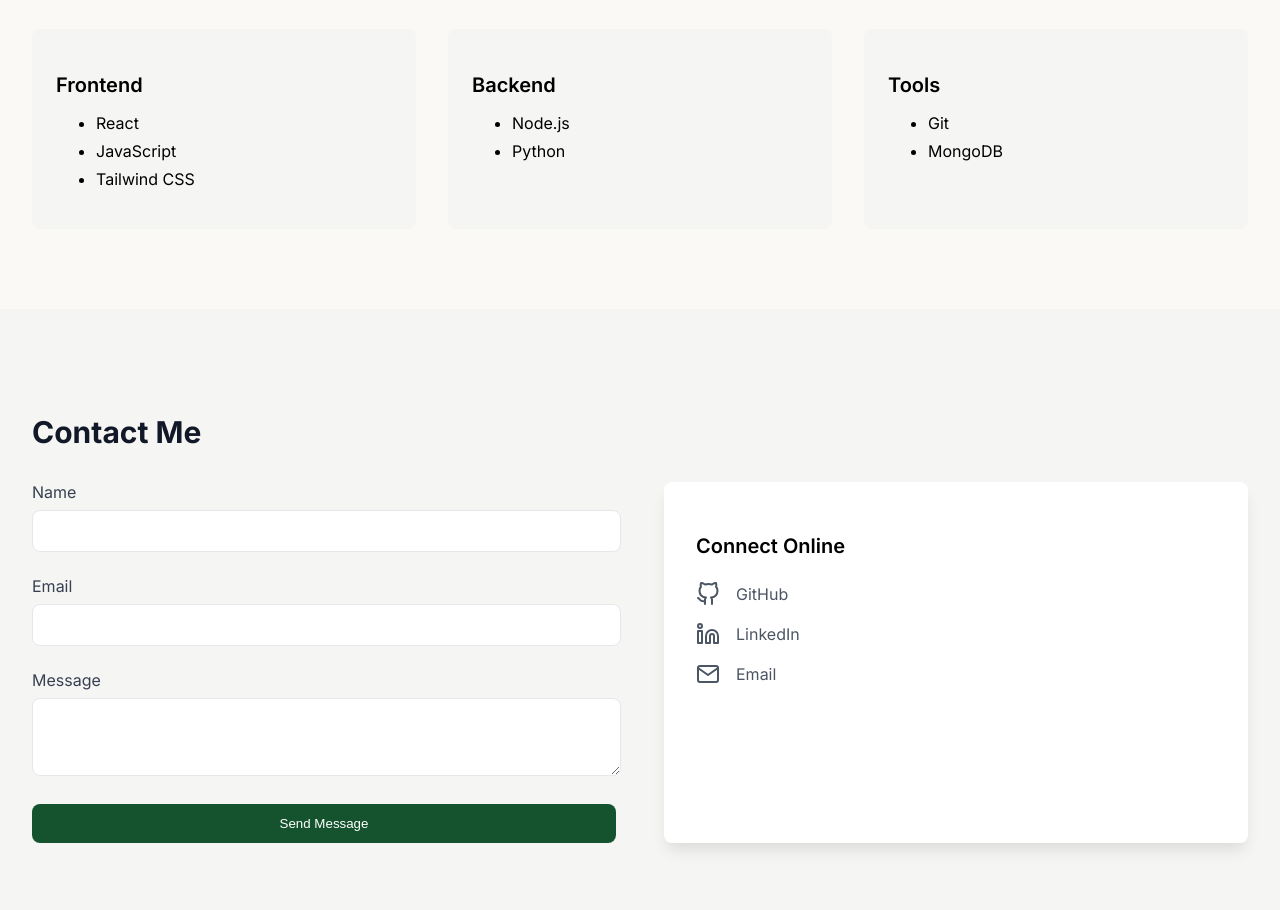
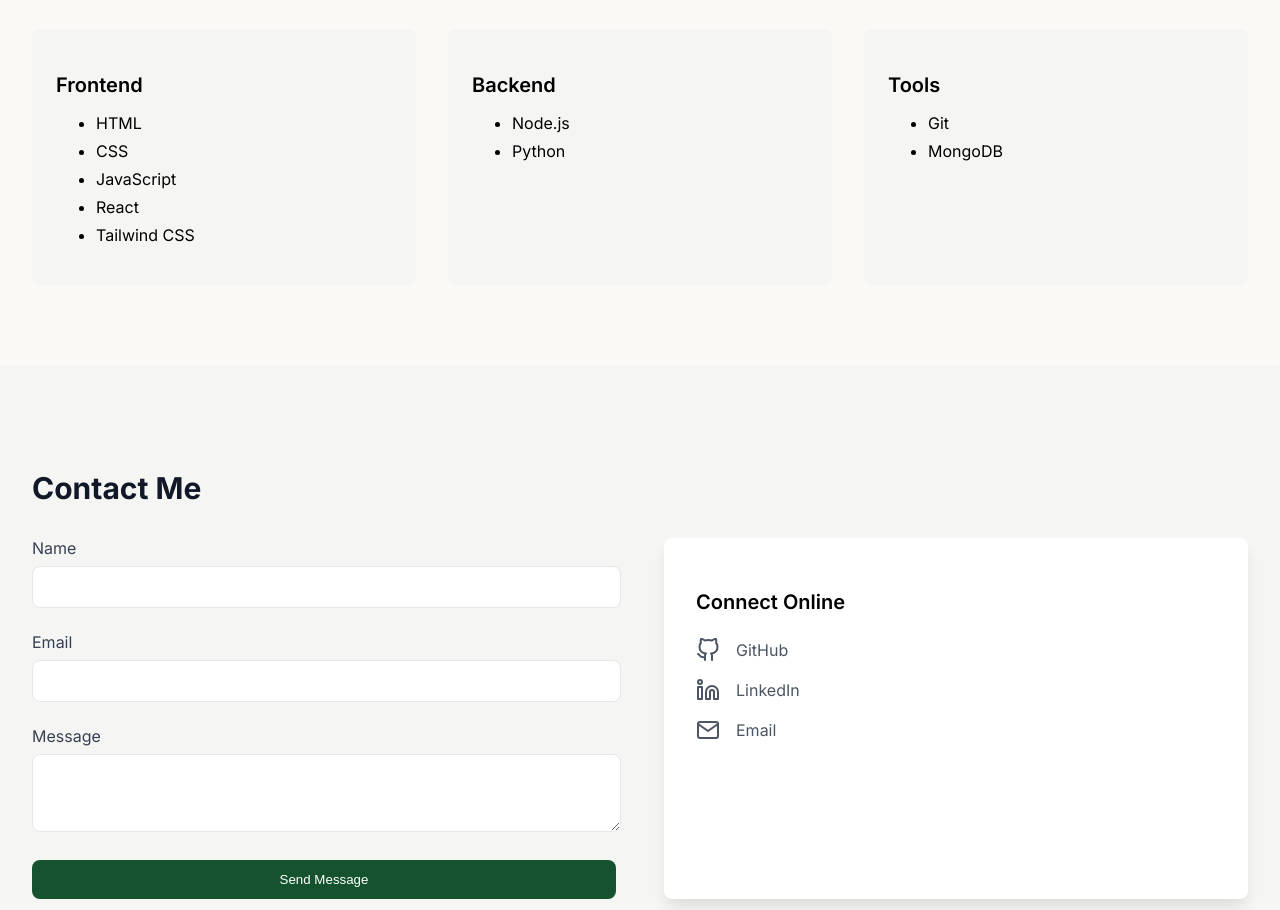
Before and after one commit to lawrencemasilo/personal_website, a plain HTML site: page index.html in a window 1280 px wide. Shown: the part 1933-2843 px from the top of the page. Drawn offline with nearby package versions, Linux system fonts and the light colour scheme.

Commit message:
Added more skills

```diff
--- a/index.html
+++ b/index.html
@@ -118,8 +118,10 @@
                 <div class="skill-card">
                     <h3>Frontend</h3>
                     <ul>
+                        <li>HTML</li>
+                        <li>CSS</li>
+                        <li>JavaScript</li>
                         <li>React</li>
-                        <li>JavaScript</li>
                         <li>Tailwind CSS</li>
                     </ul>
                 </div>
```
